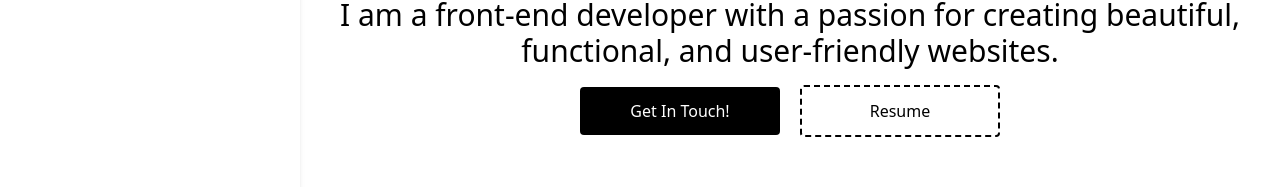
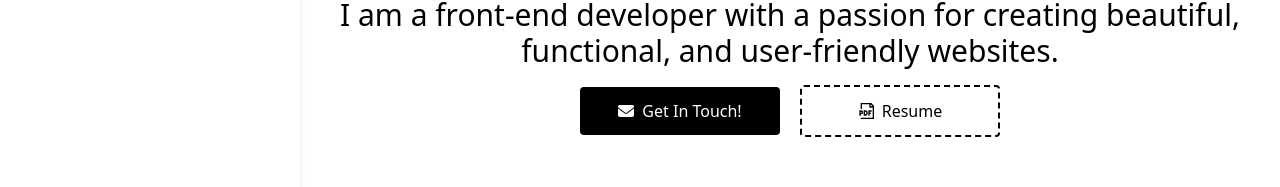
Before and after one commit to Mark-Alexis-Posadas/react-portfolio, a React (Vite) app: page / in a window 1280 px wide. Shown: the part 445-632 px from the top of the page. Built offline with nearby package versions, Linux system fonts and the light colour scheme.

Commit message:
added homepage buttons icons

```diff
--- a/src/pages/Home/index.tsx
+++ b/src/pages/Home/index.tsx
@@ -3,6 +3,9 @@ import { useNavigate, Link } from "react-router-dom";
 import Wrapper from "../../components/Wrapper";
 import sidebarData from "../../data/sidebar-data";
 import SubTitle from "../../components/SubTitle";
+import { FontAwesomeIcon } from "@fortawesome/react-fontawesome";
+import { faEnvelope } from "@fortawesome/free-solid-svg-icons";
+import { GrDocumentPdf } from "react-icons/gr";
 
 interface HomeType {
   handleSetActive: (index: number) => void;
@@ -46,9 +49,10 @@ const Home: React.FC<HomeType> = ({
                 isDark
                   ? "dark:bg-white dark:text-black"
                   : "dark:text-white dark:bg-black"
-              } rounded p-3 min-w-[200px]`}
+              } rounded p-3 min-w-[200px] flex items-center justify-center gap-2`}
               onClick={handleGetInTouchClick}
             >
+              <FontAwesomeIcon icon={faEnvelope} />
               Get In Touch!
             </button>
           </Link>
@@ -57,8 +61,9 @@ const Home: React.FC<HomeType> = ({
               isDark
                 ? "dark:text-[#999] dark:border-[#999]"
                 : "dark:text-black dark:border-black"
-            } border-dashed border-2 rounded p-3 min-w-[200px]`}
+            } border-dashed border-2 rounded p-3 min-w-[200px] flex items-center justify-center gap-2`}
           >
+            <GrDocumentPdf />
             Resume
           </button>
         </div>
```
